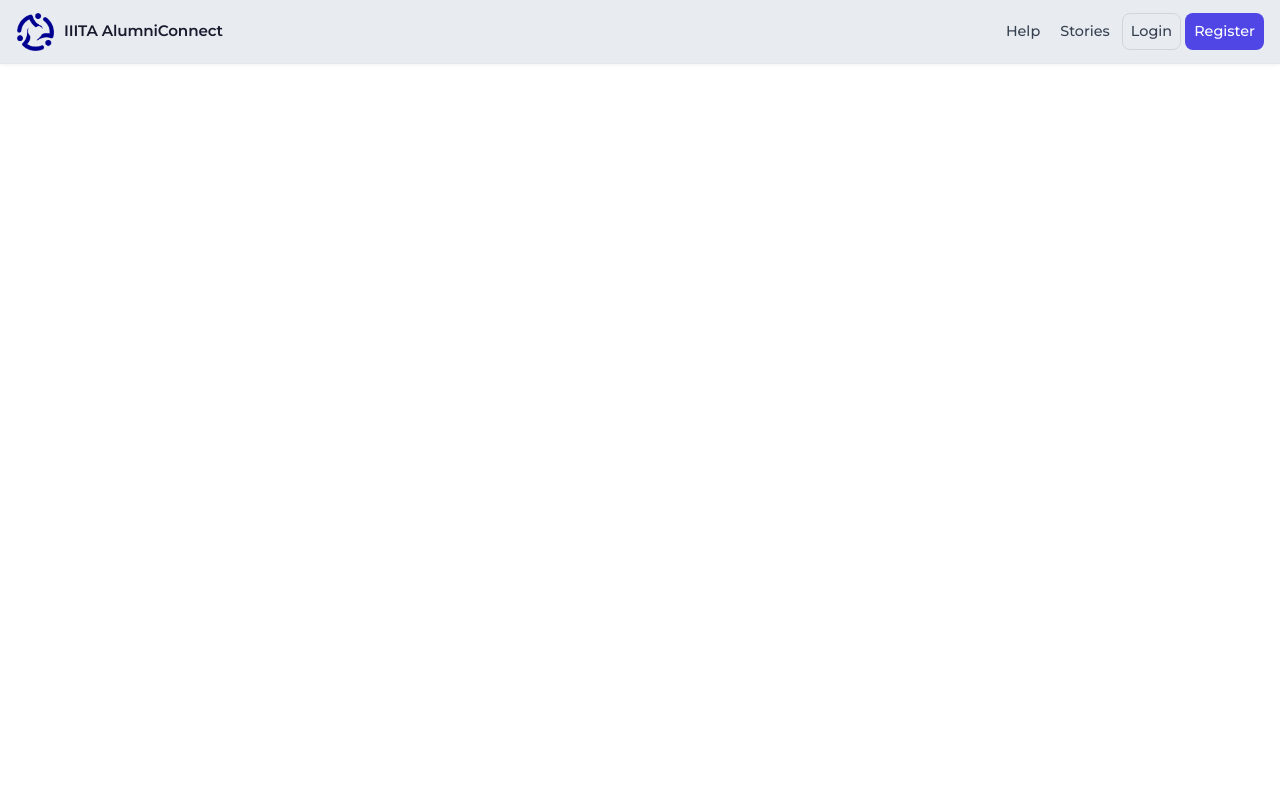
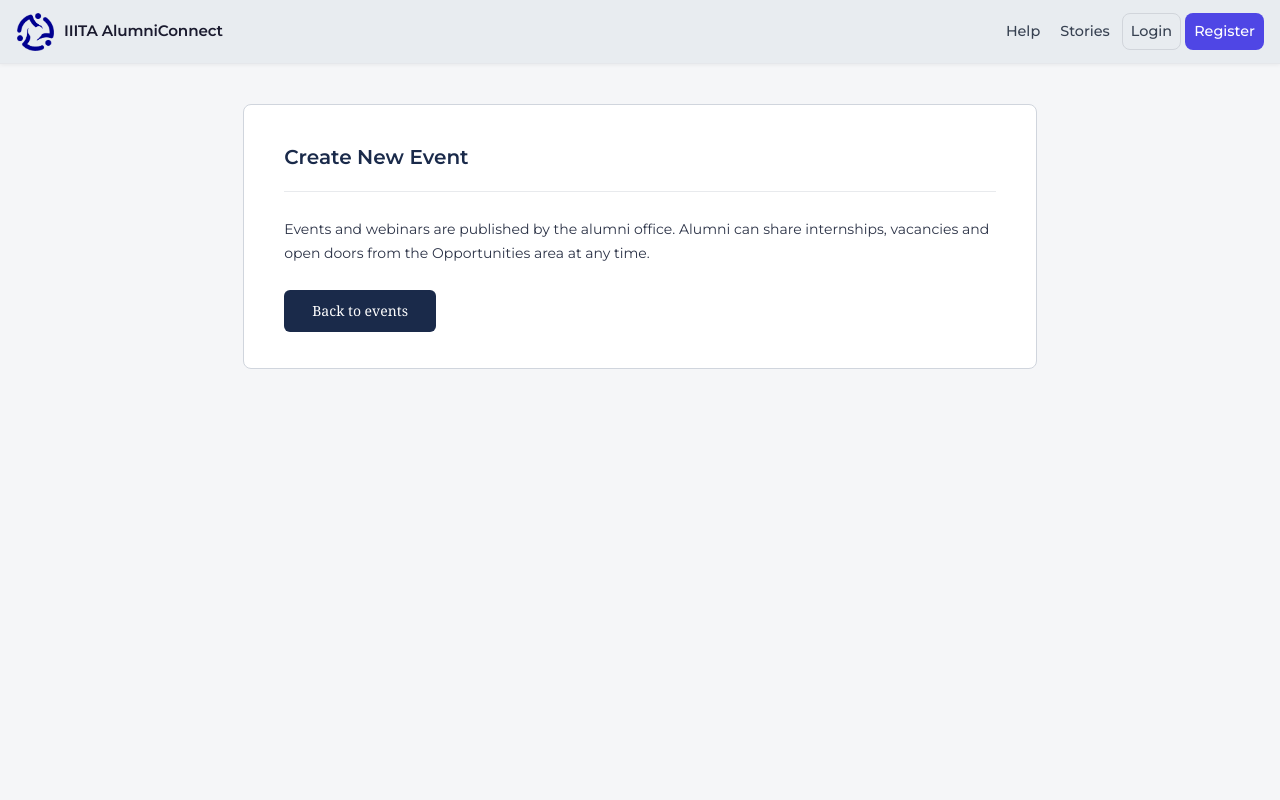
Before and after one commit to sathvikboina/alucon, a React (Create React App) app in the folder client/: page /createEvent in a window 1280 px wide. Shown: the top 800 px of the page. Built offline with nearby package versions, Linux system fonts and the light colour scheme; no server answers.

Commit message:
fix(events): explain admin-only event publishing for alumni
Direct visits to /createEvent used to render a blank screen for everyone
except admins. Show the office note and a way back instead.

```diff
--- a/client/src/components/Event/createEvent.jsx
+++ b/client/src/components/Event/createEvent.jsx
@@ -1,6 +1,7 @@
 import { Loader2 } from "lucide-react";
 import axios from "axios";
 import { useState } from "react";
+import { Link } from "react-router-dom";
 
 const NAVY   = "#1a2a4a";
 const BORDER = "#d0d5dd";
@@ -81,7 +82,26 @@ const CreateEvent = () => {
     btnDisabled: { opacity: 0.55, cursor: "not-allowed" },
   };
 
-  if (userRole !== "Admin") return null;
+  if (userRole !== "Admin") {
+    return (
+      <div style={s.page}>
+        <div style={s.wrap}>
+          <div style={s.title}>Create New Event</div>
+          <p style={{ fontSize: 14, color: TEXT, lineHeight: 1.7 }}>
+            Events and webinars are published by the alumni office. Alumni can
+            share internships, vacancies and open doors from the Opportunities
+            area at any time.
+          </p>
+          <Link
+            to="/events"
+            style={{ ...s.btnSubmit, display: "inline-block", textDecoration: "none" }}
+          >
+            Back to events
+          </Link>
+        </div>
+      </div>
+    );
+  }
 
   return (
     <div style={s.page}>
```
